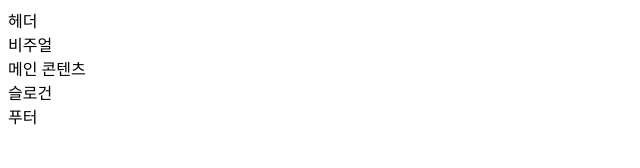
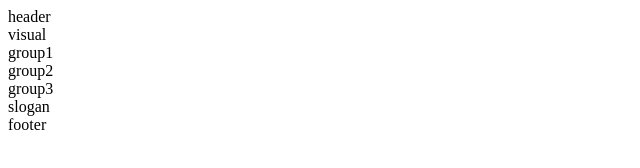
Before and after one commit to geum-yong/FDS17_Fixed, a plain HTML site: page index.html in a window 1280 px wide. Shown: the whole page, without its empty margins (0-640 px from the left). Drawn offline with Linux system fonts and the light colour scheme.

Commit message:
웹카페 기본 레이아웃 구현

```diff
--- a/index.html
+++ b/index.html
@@ -5,12 +5,18 @@
   <title>웹카페-고정형 레이아웃</title>
 </head>
 <body>
-  <div>
-    <header>헤더</header>
-    <div>비주얼</div>
-    <main>메인 콘텐츠</main>
-    <article>슬로건</article>
-    <footer>푸터</footer>
+  <div class="container">
+    <header class="header">header</header>
+    <div class="visual">visual</div>
+    <main class="main">
+      <div class="group group1">group1</div>
+      <div class="group group2">group2</div>
+      <div class="group group3">group3</div>
+    </main>
+    <article class="slogan">slogan</article>
+    <div class="footer-bg">
+      <footer class="footer">footer</footer>
+    </div>
   </div>
 </body>
 </html>
```
